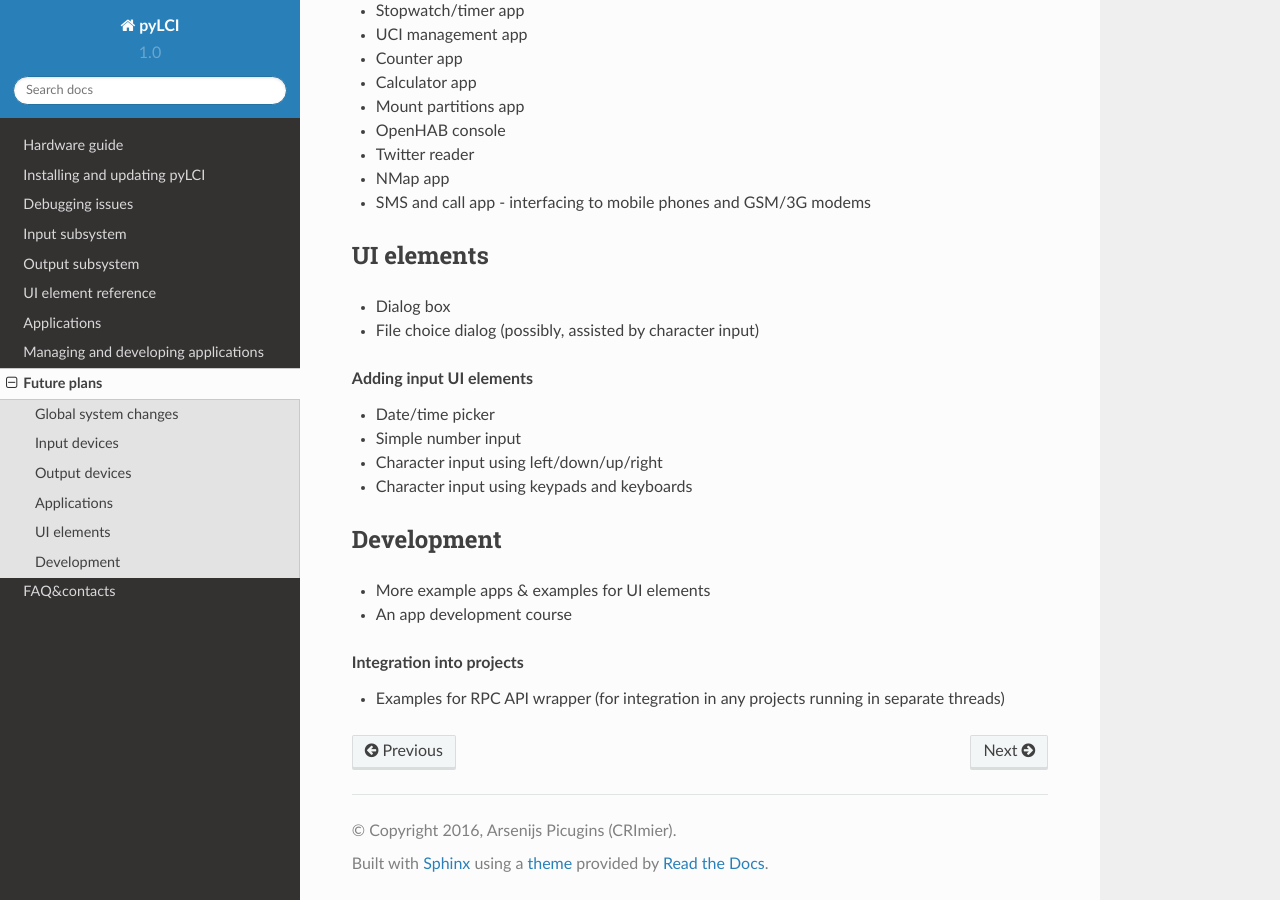
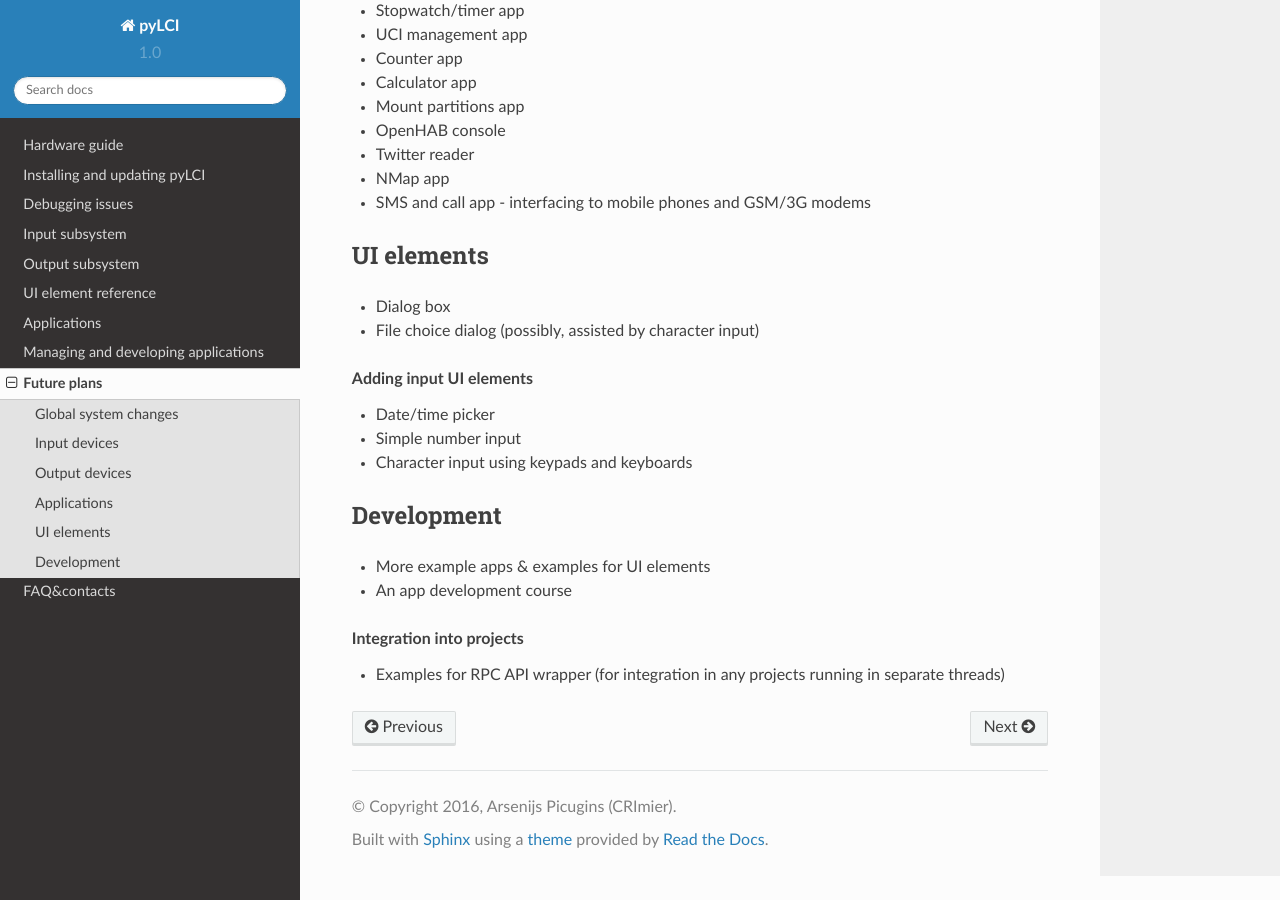
Before and after one commit to CRImier/pyLCI, a Sphinx documentation site: the page built from docs/plans.rst, in a window 1280 px wide and 900 px high, scrolled down 1110 px. Built offline with Sphinx 7.4.7 and the Read the Docs theme 2.0.0, drawn with Linux system fonts in a browser that asks for light colours.

Commit message:
Update plans.rst

```diff
--- a/docs/plans.rst
+++ b/docs/plans.rst
@@ -65,7 +65,6 @@ UI elements
 
 * Date/time picker
 * Simple number input
-* Character input using left/down/up/right
 * Character input using keypads and keyboards
 
 ============
```
